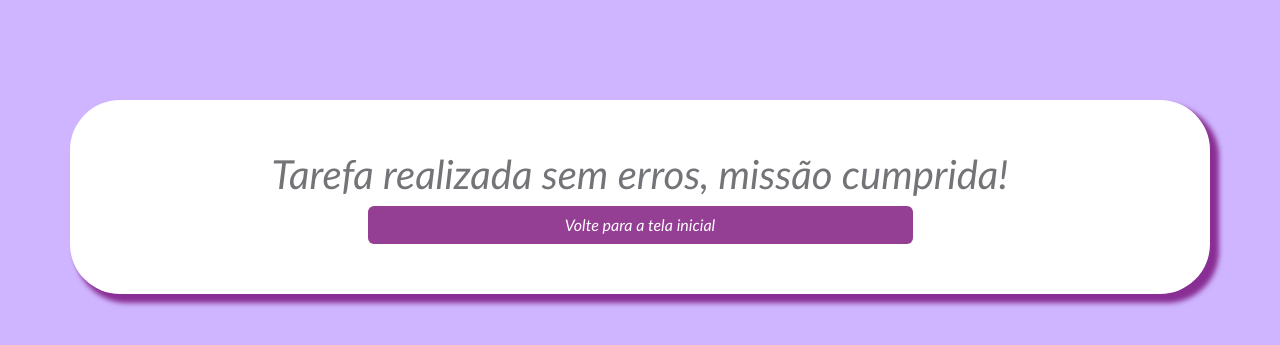
After one commit to Beatrizkrf/loja_sw, a PHP site: page /certo.php in a window 1280 px wide. The commit adds this page. Shown: the top 345 px of the page. Run offline with PHP 8.4, Linux system fonts and the light colour scheme.

Commit message:
css finalizado

```diff
--- /dev/null
+++ b/certo.php
@@ -0,0 +1,18 @@
+<!DOCTYPE html>
+<html lang="en">
+<head>
+    <meta charset="UTF-8">
+    <meta name="viewport" content="width=device-width, initial-scale=1.0">
+    <title>Deu Certo!</title>
+     <link href="https://cdn.jsdelivr.net/npm/bootstrap@5.3.7/dist/css/bootstrap.min.css" rel="stylesheet" integrity="sha384-LN+7fdVzj6u52u30Kp6M/trliBMCMKTyK833zpbD+pXdCLuTusPj697FH4R/5mcr" crossorigin="anonymous">
+    <link rel="stylesheet" href="style.css">
+</head>
+<body>
+    <div class="container">
+        <h1>Tarefa realizada sem erros, missão cumprida!</h1>
+        <div class="d-grid gap-2 col-6 mx-auto">
+            <a href="index.php" type="button" class="btn btn-custom-color">Volte para a tela inicial</a>
+        </div>
+    </div>
+</body>
+</html>
--- a/excluir.php
+++ b/excluir.php
@@ -9,8 +9,10 @@
     $stmt->bindParam(':id', $id);
 
     if ($stmt->execute()) {
-        echo "Produto excluído com sucesso!";
+     header("Location: certo.php");
+    exit;
     } else {
-        echo "Erro ao excluir produto.";
+      header("Location: erro.php");
+    exit;
     }
 ?>
--- a/inserir.php
+++ b/inserir.php
@@ -13,8 +13,10 @@
     $stmt->bindParam(':quantidade', $quantidade);
 
     if ($stmt->execute()) {
-    echo "Produto inserido com sucesso!";
+     header("Location: certo.php");
+    exit;
     } else {
-    echo "Erro ao inserir produto.";
+      header("Location: erro.php");
+    exit;
     }
 ?>
--- a/listar_produtos.php
+++ b/listar_produtos.php
@@ -29,8 +29,8 @@
                         echo "
                         <td>
                             <div >
-                                <a href='form_atualiza.php?id=" . $produto['id'] . "' type='button' class='btn btn-custom-color'>ATUALIZAR</a>
-                                <a href='excluir.php?id=" . $produto['id'] . " ' type='button' class='btn btn-custom-color'>APAGAR</a>
+                                <a href='form_atualiza.php?id=" . $produto['id'] . "' type='button' class='btn btn-custom-color btn_lista '>ATUALIZAR</a>
+                                <a href='excluir.php?id=" . $produto['id'] . " ' type='button' class='btn btn-custom-color btn_lista'>APAGAR</a>
                             </div>
                         </td>
                         ";
--- a/style.css
+++ b/style.css
@@ -1,29 +1,42 @@
-
-.playfair-display-uniquifier {
-    font-family: "Playfair Display", serif;
-    font-optical-sizing: auto;
-    font-weight: weight;
-    font-style: normal;
-  }
+body{
+    background-color: 	#cfb5ff;
+    font-family: 'Gill Sans', 'Gill Sans MT', Calibri, 'Trebuchet MS', sans-serif;
+    font-style: oblique;
+    color: #757377;
+}
 
 .container{
+    margin-top: 100px;
     text-align: center;
-    margin-top: 100px;
-    background-color: white;
+    background-color: rgb(255, 255, 255);
+    padding-top: 50px;
     padding-left: 25px;
-    padding-top: 50px;
+    padding-right: 25px;
     padding-bottom: 50px;
-    padding-right: 25px;
     border-radius: 50px;
-    box-shadow:#8b008bc5 10px 10px 7px 5px;
+    box-shadow:#750675c5 7px 7px 5px 2px;
 }
 
-body{
-    background-color: 	#9b7bdb;
+table {
+  border-collapse: separate;
+  border-spacing: 15px;
+  width: 100%;
+  text-align: center;
+}
+
+td, th {
+  background-color: #d8c3ff8e !important;
+  border-radius: 20px;
+  padding: 15px;
+  border: none;
+}
+
+.btn_lista{
+    background-color: #a983e7c5 !important;
+    color: white ;
 }
 
 .btn-custom-color {
-    background-color: #6a0dad;
+    background-color: #750675c5;
     color: white;
-    border-color: #6a0dad;
   }
```
Also changed, not shown: atualizar.php (+5 -3 lines), erro.php (added, +16 -0 lines), pedaco.php (+1 -6 lines).
